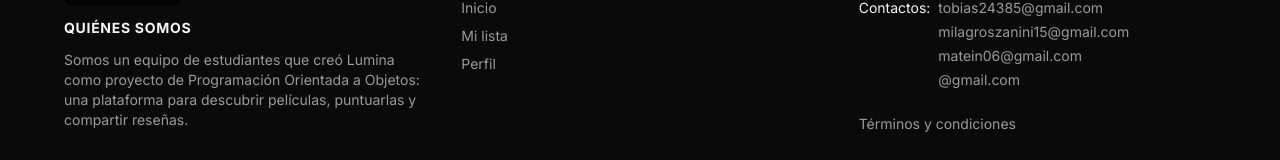
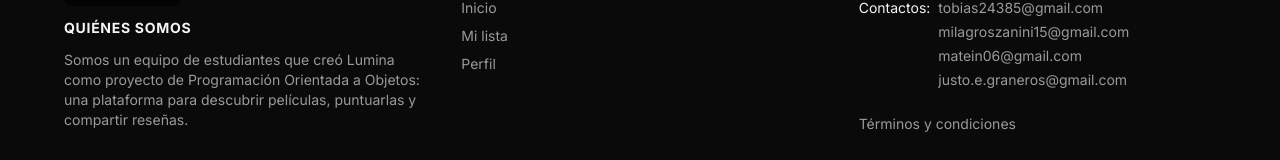
Before and after one commit to saibot04/lumina, a Next.js app in the folder frontend/: page /inicio in a window 1280 px wide. Shown: the part 1442-1602 px from the top of the page. Built offline with nearby package versions, Linux system fonts and the light colour scheme; no server answers.

Commit message:
doc: footer

```diff
--- a/frontend/components/Footer.tsx
+++ b/frontend/components/Footer.tsx
@@ -12,7 +12,7 @@ const contactos = [
   "tobias24385@gmail.com",
   "milagroszanini15@gmail.com",
   "matein06@gmail.com",
-  "@gmail.com",
+  "justo.e.graneros@gmail.com",
 ];
 
 export default function Footer() {
```
